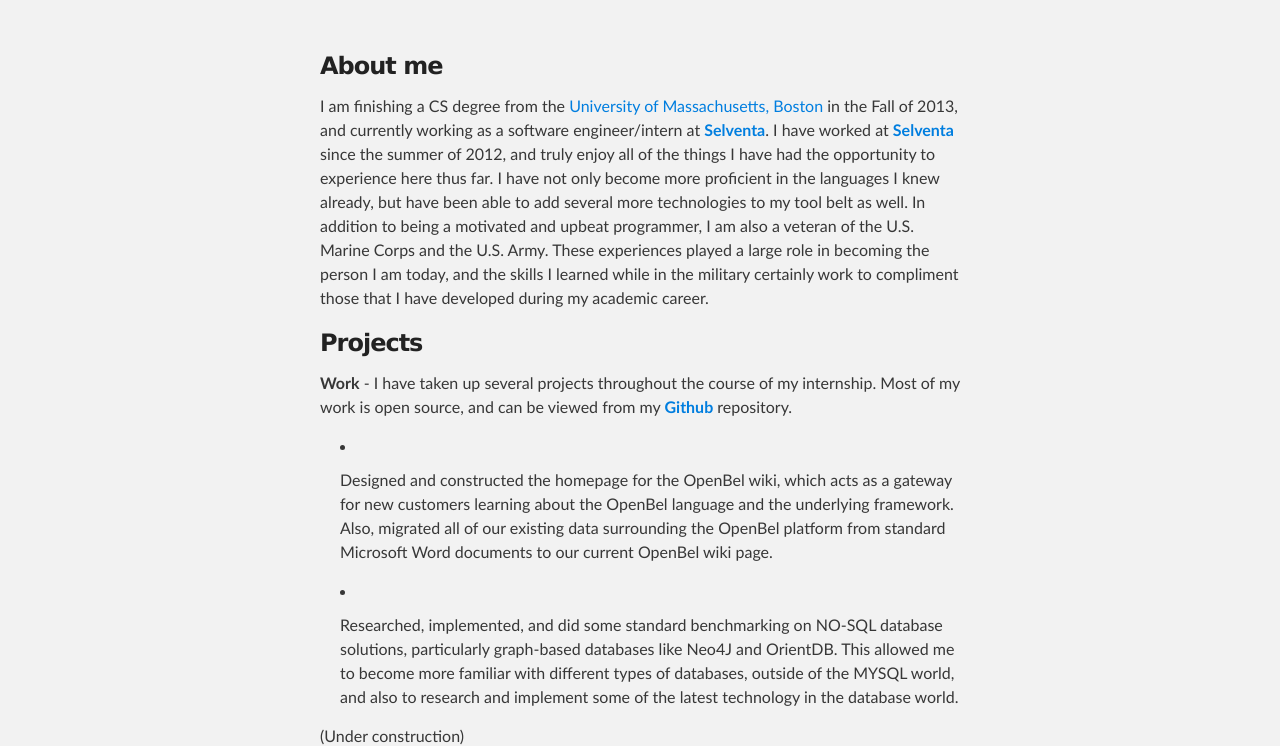
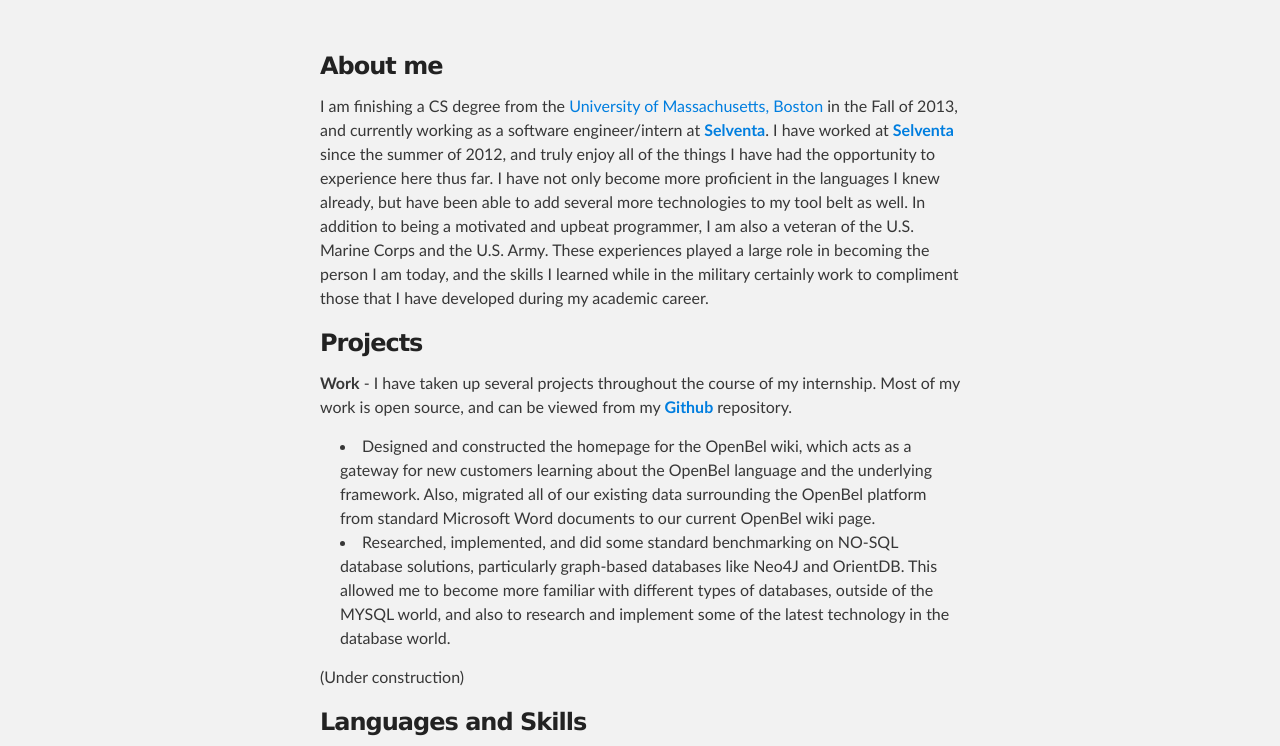
Before and after one commit to jhourani/jhourani.github.io, a plain HTML site: page index.html in a window 1280 px wide. Shown: the part 212-958 px from the top of the page. Drawn offline with Linux system fonts and the light colour scheme.

Commit message:
Replace master branch with page content via GitHub

```diff
--- a/index.html
+++ b/index.html
@@ -38,8 +38,8 @@
 <p><strong>Work</strong> - I have taken up several projects throughout the course of my internship. Most of my work is open source, and can be viewed from my <strong><a href="https://github.com/jhourani">Github</a></strong> repository.</p>
 
 <ul>
-<li><p>Designed and constructed the homepage for the OpenBel wiki, which acts as a gateway for new customers learning about the OpenBel language and the underlying framework. Also, migrated all of our existing data surrounding the OpenBel platform from standard Microsoft Word documents to our current OpenBel wiki page.</p></li>
-<li><p>Researched, implemented, and did some standard benchmarking on NO-SQL database solutions, particularly graph-based databases like Neo4J and OrientDB. This allowed me to become more familiar with different types of databases, outside of the MYSQL world, and also to research and implement some of the latest technology in the database world.</p></li>
+<li>Designed and constructed the homepage for the OpenBel wiki, which acts as a gateway for new customers learning about the OpenBel language and the underlying framework. Also, migrated all of our existing data surrounding the OpenBel platform from standard Microsoft Word documents to our current OpenBel wiki page.</li>
+<li>Researched, implemented, and did some standard benchmarking on NO-SQL database solutions, particularly graph-based databases like Neo4J and OrientDB. This allowed me to become more familiar with different types of databases, outside of the MYSQL world, and also to research and implement some of the latest technology in the database world.</li>
 </ul><p>(Under construction)</p>
 
 <h3>
```
Also changed, not shown: params.json (+1 -1 lines).
